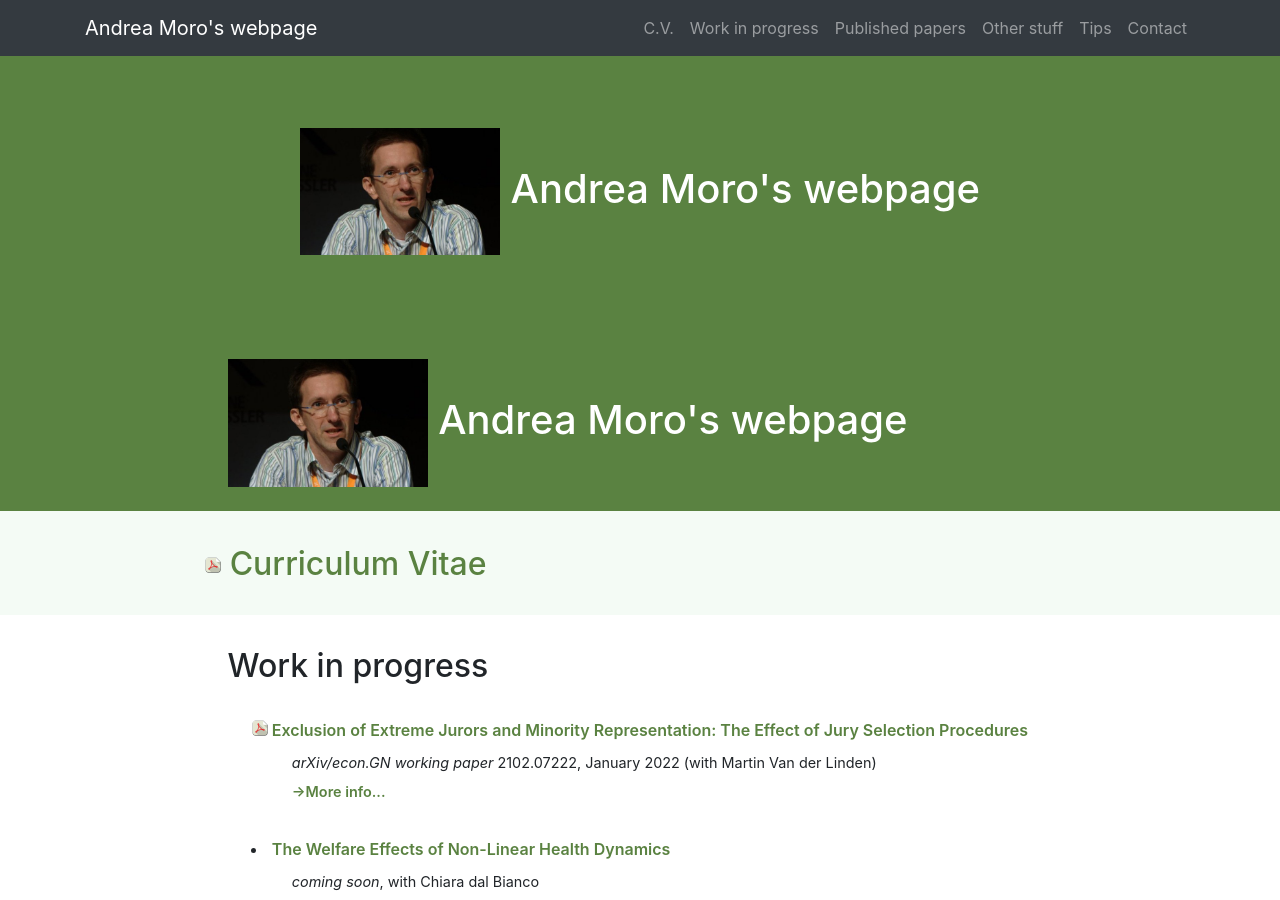
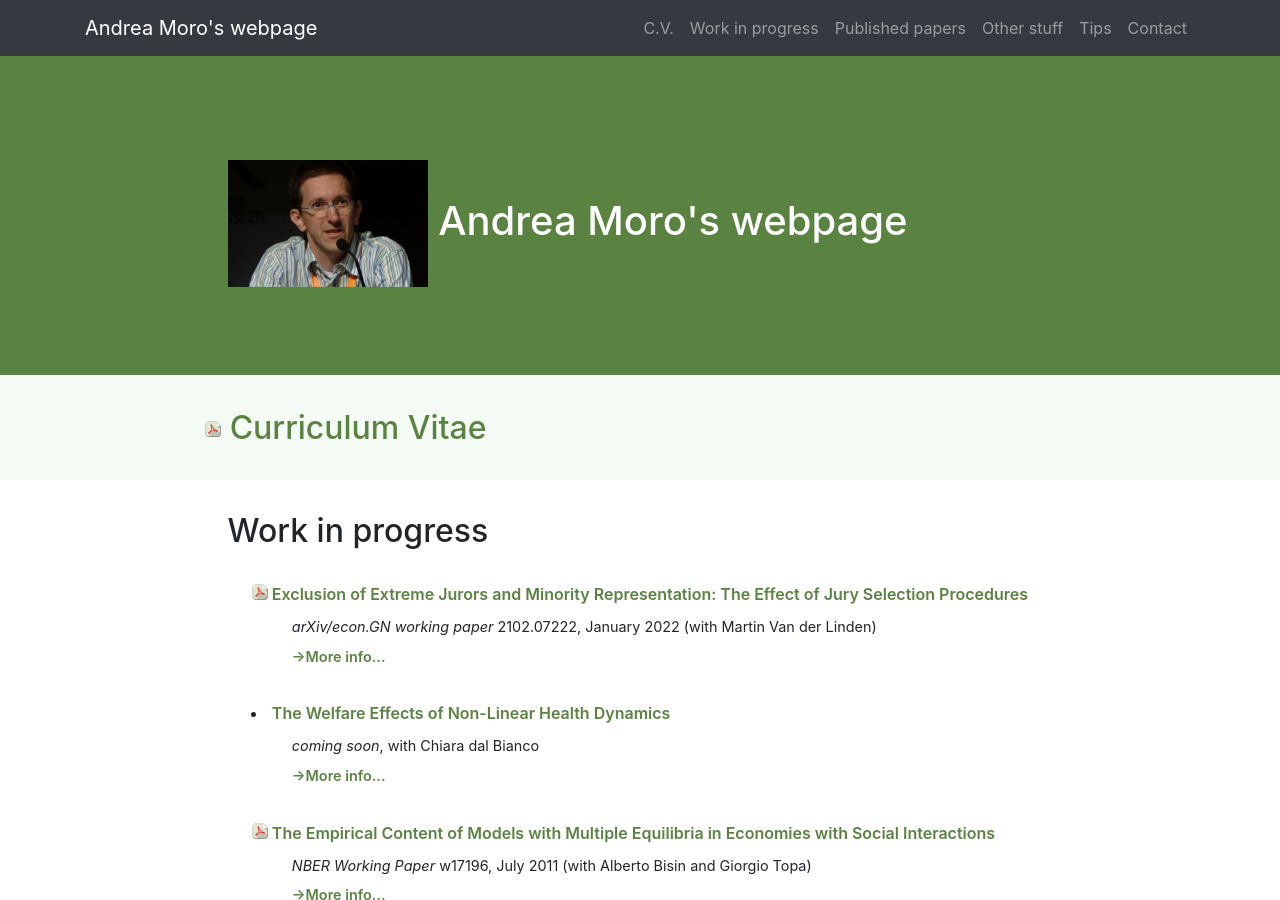
Before and after one commit to andreamoro-git/andreamoro-git.github.io, a Jekyll site: the page built from index.md, in a window 1280 px wide and 900 px high. Built offline with Jekyll 4.4.1, drawn with Linux system fonts in a browser that asks for light colours; our own code applies the rules of GitHub Pages for plain Markdown files.

Commit message:
Update header.html

```diff
--- a/_includes/header.html
+++ b/_includes/header.html
@@ -1,15 +1,6 @@
  {% include navbar.html %}
-
-  <header class="bg-primary text-white">
-    <div class="container text-center">
-      <h1><img src="files/pictures/myphoto.jpg" alt="andrea moro speaking"
-        style="width: 200px; max-width: 25%" /> Andrea Moro's webpage
-      </h1>
-    </div>
-  </header>
-
-
-  <section id="header" class="bg-primary text-white">
+<header class="bg-primary text-white">
+  <section id="header">
     <div class="container">
       <div class="row">
         <div class="col-lg-8 mx-auto">
@@ -20,3 +11,4 @@
       </div>
     </div>
   </section>
+</header>
```
